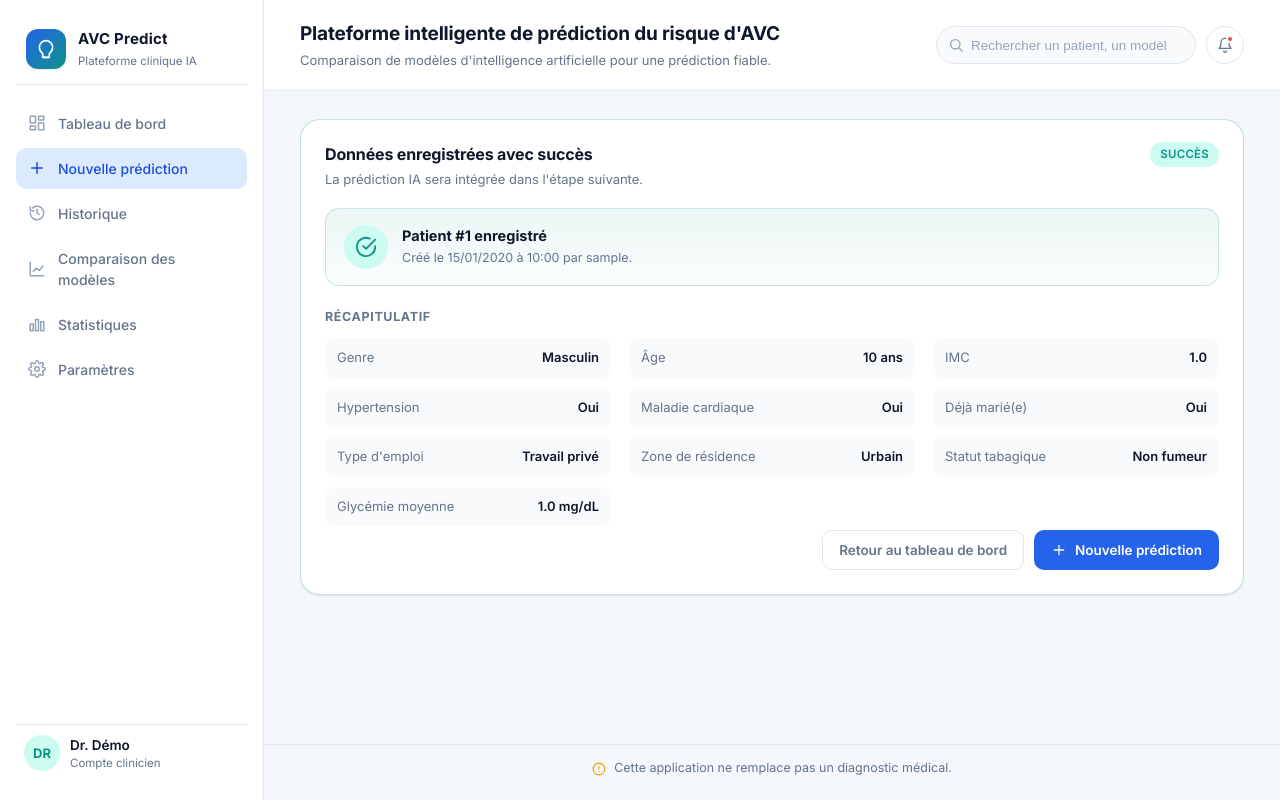
After one commit to abderahmane-code/avc-prediction-platform, a Django app: page /prediction/result/1/ in a window 1280 px wide. The commit adds this page. Run offline with Django 5.2, Linux system fonts and the light colour scheme; tables that the repository leaves empty hold one stand-in row (values such as "Sample post").

Commit message:
feat(step4): patient data form, save to DB, temporary result page
- prediction/forms.py: PatientDataForm (ModelForm) with French labels and
  French choice display mapped to model storage values (Masculin/Féminin/Autre,
  Enfant/Fonctionnaire/Travail privé/Indépendant/Sans emploi, Urbain/Rural,
  Fumeur/Ancien fumeur/Non fumeur/Inconnu, Oui/Non for booleans).
- prediction/views.py: new_prediction (GET form, POST validates + saves
  PatientData, attaches request.user when authenticated, redirects to result
  page) and result(patient_id) (renders the temporary success page with a
  recap using the same French labels).
- prediction/urls.py: /prediction/new/ + /prediction/result/<int:patient_id>/.
- avc_prediction_platform/urls.py: include prediction.urls under /prediction/.
- prediction/templates/prediction/{new,result,_field}.html: dashboard-style
  templates with the success banner 'Données enregistrées avec succès' and
  'La prédiction IA sera intégrée dans l\'étape suivante'.
- templates/base.html: sidebar 'Nouvelle prédiction' now links to
  prediction:new and is highlighted as active on /prediction/* pages.
- dashboard/templates/dashboard/dashboard.html: dashboard form CTA now points
  to /prediction/new/ ('Ouvrir le formulaire complet') instead of being a
  disabled placeholder.
- static/css/style.css: alerts, field error states, success banner, patient
  recap grid.

Verified: /prediction/new/ renders with all French labels/choices; valid POST
creates a PatientData row in PostgreSQL and 302-redirects to
/prediction/result/<id>/; result page shows 'Données enregistrées avec succès'
and 'La prédiction IA sera intégrée dans l\'étape suivante' plus the recap;
invalid POST re-renders the form with .field--error markers; /prediction/
result/9999/ correctly returns 404.

```diff
--- a/avc_prediction_platform/urls.py
+++ b/avc_prediction_platform/urls.py
@@ -8,4 +8,5 @@ urlpatterns = [
     path("admin/", admin.site.urls),
     path("", RedirectView.as_view(pattern_name="dashboard:index", permanent=False)),
     path("dashboard/", include("dashboard.urls", namespace="dashboard")),
+    path("prediction/", include("prediction.urls", namespace="prediction")),
 ]
--- a/dashboard/templates/dashboard/dashboard.html
+++ b/dashboard/templates/dashboard/dashboard.html
@@ -129,10 +129,10 @@
 
         <div class="form-actions">
           <button type="reset" class="btn btn--ghost">Réinitialiser</button>
-          <button type="submit" class="btn btn--primary" disabled title="Non connecté au modèle IA pour le moment">
+          <a href="{% url 'prediction:new' %}" class="btn btn--primary">
             <svg viewBox="0 0 24 24" fill="none" stroke="currentColor" stroke-width="2" stroke-linecap="round" stroke-linejoin="round"><path d="M5 12h14"/><path d="m13 6 6 6-6 6"/></svg>
-            Lancer la prédiction
-          </button>
+            Ouvrir le formulaire complet
+          </a>
         </div>
       </form>
     </article>
--- /dev/null
+++ b/prediction/forms.py
@@ -0,0 +1,119 @@
+"""Forms for the stroke-risk prediction workflow.
+
+The :class:`~prediction.models.PatientData` model stores values that match the
+common public stroke dataset (English categorical strings, booleans for the
+binary fields). The clinician-facing UI is in French, so this form layer
+declares French labels / choices and maps them onto the model's storage values.
+"""
+
+from __future__ import annotations
+
+from django import forms
+
+from .models import PatientData
+
+
+# Yes/No mapping shared by the three boolean fields on PatientData.
+YES_NO_CHOICES = (
+    ("1", "Oui"),
+    ("0", "Non"),
+)
+
+# French label -> stored value (matches PatientData.GENDER_CHOICES values).
+GENDER_CHOICES_FR = (
+    ("Male", "Masculin"),
+    ("Female", "Féminin"),
+    ("Other", "Autre"),
+)
+
+WORK_TYPE_CHOICES_FR = (
+    ("children", "Enfant"),
+    ("Govt_job", "Fonctionnaire"),
+    ("Private", "Travail privé"),
+    ("Self-employed", "Indépendant"),
+    ("Never_worked", "Sans emploi"),
+)
+
+RESIDENCE_TYPE_CHOICES_FR = (
+    ("Urban", "Urbain"),
+    ("Rural", "Rural"),
+)
+
+SMOKING_STATUS_CHOICES_FR = (
+    ("smokes", "Fumeur"),
+    ("formerly smoked", "Ancien fumeur"),
+    ("never smoked", "Non fumeur"),
+    ("Unknown", "Inconnu"),
+)
+
+
+class PatientDataForm(forms.ModelForm):
+    """French-labelled form for collecting one PatientData submission."""
+
+    gender = forms.ChoiceField(
+        label="Genre",
+        choices=GENDER_CHOICES_FR,
+    )
+    work_type = forms.ChoiceField(
+        label="Type d'emploi",
+        choices=WORK_TYPE_CHOICES_FR,
+    )
+    residence_type = forms.ChoiceField(
+        label="Zone de résidence",
+        choices=RESIDENCE_TYPE_CHOICES_FR,
+    )
+    smoking_status = forms.ChoiceField(
+        label="Statut tabagique",
+        choices=SMOKING_STATUS_CHOICES_FR,
+    )
+
+    hypertension = forms.TypedChoiceField(
+        label="Hypertension",
+        choices=YES_NO_CHOICES,
+        coerce=lambda v: v == "1",
+        empty_value=False,
+    )
+    heart_disease = forms.TypedChoiceField(
+        label="Maladie cardiaque",
+        choices=YES_NO_CHOICES,
+        coerce=lambda v: v == "1",
+        empty_value=False,
+    )
+    ever_married = forms.TypedChoiceField(
+        label="Déjà marié(e)",
+        choices=YES_NO_CHOICES,
+        coerce=lambda v: v == "1",
+        empty_value=False,
+    )
+
+    age = forms.FloatField(
+        label="Âge",
+        min_value=0,
+        max_value=120,
+        widget=forms.NumberInput(attrs={"step": "1", "placeholder": "ex. 54"}),
+    )
+    avg_glucose_level = forms.FloatField(
+        label="Glycémie moyenne (mg/dL)",
+        min_value=0,
+        widget=forms.NumberInput(attrs={"step": "0.1", "placeholder": "ex. 110.5"}),
+    )
+    bmi = forms.FloatField(
+        label="IMC (kg/m²)",
+        min_value=0,
+        widget=forms.NumberInput(attrs={"step": "0.1", "placeholder": "ex. 27.4"}),
+    )
+
+    class Meta:
+        model = PatientData
+        fields = (
+            "gender",
+            "age",
+            "hypertension",
+            "heart_disease",
+            "ever_married",
+            "work_type",
+            "residence_type",
+            "avg_glucose_level",
+            "bmi",
+            "smoking_status",
+        )
--- /dev/null
+++ b/prediction/templates/prediction/result.html
@@ -0,0 +1,55 @@
+{% extends "base.html" %}
+{% load static %}
+
+{% block title %}Résultat · AVC Predict{% endblock %}
+
+{% block content %}
+  <article class="card card--success" aria-labelledby="result-title">
+    <header class="card__header">
+      <div>
+        <h2 id="result-title" class="card__title">Données enregistrées avec succès</h2>
+        <p class="card__subtitle">
+          La prédiction IA sera intégrée dans l'étape suivante.
+        </p>
+      </div>
+      <span class="chip chip--teal">Succès</span>
+    </header>
+
+    <div class="success-banner">
+      <span class="success-banner__icon" aria-hidden="true">
+        <svg viewBox="0 0 24 24" fill="none" stroke="currentColor" stroke-width="2" stroke-linecap="round" stroke-linejoin="round"><path d="M22 11.08V12a10 10 0 1 1-5.93-9.14"/><path d="m9 11 3 3L22 4"/></svg>
+      </span>
+      <div>
+        <div class="success-banner__title">Patient #{{ patient.pk }} enregistré</div>
+        <div class="success-banner__sub">
+          Créé le {{ patient.created_at|date:"d/m/Y à H:i" }}
+          {% if patient.user %} par {{ patient.user.get_username }}{% endif %}.
+        </div>
+      </div>
+    </div>
+
+    <section class="patient-recap" aria-label="Récapitulatif du patient">
+      <h3 class="patient-recap__title">Récapitulatif</h3>
+      <dl class="patient-recap__grid">
+        <div><dt>Genre</dt><dd>{{ fr.gender }}</dd></div>
+        <div><dt>Âge</dt><dd>{{ patient.age|floatformat:0 }} ans</dd></div>
+        <div><dt>IMC</dt><dd>{{ patient.bmi|floatformat:1 }}</dd></div>
+        <div><dt>Hypertension</dt><dd>{% if patient.hypertension %}Oui{% else %}Non{% endif %}</dd></div>
+        <div><dt>Maladie cardiaque</dt><dd>{% if patient.heart_disease %}Oui{% else %}Non{% endif %}</dd></div>
+        <div><dt>Déjà marié(e)</dt><dd>{% if patient.ever_married %}Oui{% else %}Non{% endif %}</dd></div>
+        <div><dt>Type d'emploi</dt><dd>{{ fr.work_type }}</dd></div>
+        <div><dt>Zone de résidence</dt><dd>{{ fr.residence_type }}</dd></div>
+        <div><dt>Statut tabagique</dt><dd>{{ fr.smoking_status }}</dd></div>
+        <div><dt>Glycémie moyenne</dt><dd>{{ patient.avg_glucose_level|floatformat:1 }} mg/dL</dd></div>
+      </dl>
+    </section>
+
+    <div class="form-actions">
+      <a href="{% url 'dashboard:index' %}" class="btn btn--ghost">Retour au tableau de bord</a>
+      <a href="{% url 'prediction:new' %}" class="btn btn--primary">
+        <svg viewBox="0 0 24 24" fill="none" stroke="currentColor" stroke-width="2" stroke-linecap="round" stroke-linejoin="round"><path d="M12 5v14M5 12h14"/></svg>
+        Nouvelle prédiction
+      </a>
+    </div>
+  </article>
+{% endblock %}
--- /dev/null
+++ b/prediction/urls.py
@@ -0,0 +1,10 @@
+from django.urls import path
+
+from . import views
+
+app_name = "prediction"
+
+urlpatterns = [
+    path("new/", views.new_prediction, name="new"),
+    path("result/<int:patient_id>/", views.result, name="result"),
+]
--- a/prediction/views.py
+++ b/prediction/views.py
@@ -1,3 +1,73 @@
-from django.shortcuts import render
+from django.contrib import messages
+from django.shortcuts import get_object_or_404, redirect, render
 
-# Create your views here.
+from .forms import (
+    GENDER_CHOICES_FR,
+    RESIDENCE_TYPE_CHOICES_FR,
+    SMOKING_STATUS_CHOICES_FR,
+    WORK_TYPE_CHOICES_FR,
+    PatientDataForm,
+)
+from .models import PatientData
+
+
+def _fr_label(choices, value, fallback=""):
+    for stored, label in choices:
+        if stored == value:
+            return label
+    return fallback or value
+
+
+def new_prediction(request):
+    """Render the patient-data form and persist a valid submission.
+
+    On a valid POST the new PatientData row is saved (linked to the current
+    user when authenticated) and the user is redirected to the result page.
+    The AI prediction itself is intentionally not run here yet.
+    """
+    if request.method == "POST":
+        form = PatientDataForm(request.POST)
+        if form.is_valid():
+            patient = form.save(commit=False)
+            if request.user.is_authenticated:
+                patient.user = request.user
+            patient.save()
+            messages.success(request, "Données enregistrées avec succès.")
+            return redirect("prediction:result", patient_id=patient.pk)
+    else:
+        form = PatientDataForm()
+
+    return render(
+        request,
+        "prediction/new.html",
+        {
+            "form": form,
+            "page_title": "Nouvelle prédiction",
+            "active_nav": "new_prediction",
+        },
+    )
+
+
+def result(request, patient_id: int):
+    """Temporary success page shown after saving a PatientData record.
+
+    The real AI prediction wiring will replace the placeholder content in the
+    next step.
+    """
+    patient = get_object_or_404(PatientData, pk=patient_id)
+    fr = {
+        "gender": _fr_label(GENDER_CHOICES_FR, patient.gender),
+        "work_type": _fr_label(WORK_TYPE_CHOICES_FR, patient.work_type),
+        "residence_type": _fr_label(RESIDENCE_TYPE_CHOICES_FR, patient.residence_type),
+        "smoking_status": _fr_label(SMOKING_STATUS_CHOICES_FR, patient.smoking_status),
+    }
+    return render(
+        request,
+        "prediction/result.html",
+        {
+            "patient": patient,
+            "fr": fr,
+            "page_title": "Résultat de la prédiction",
+            "active_nav": "new_prediction",
+        },
+    )
--- a/static/css/style.css
+++ b/static/css/style.css
@@ -607,6 +607,98 @@ svg { width: 1em; height: 1em; }
 
 .chart-wrap { height: 320px; position: relative; }
 
+/* ---------- Alerts ---------- */
+
+.alerts { display: flex; flex-direction: column; gap: 8px; }
+
+.alert {
+  border-radius: 12px;
+  padding: 12px 16px;
+  font-size: 13.5px;
+  border: 1px solid var(--color-border);
+  background: var(--color-surface);
+  color: var(--color-text);
+}
+
+.alert--success { background: rgba(13, 148, 136, 0.08); border-color: rgba(13, 148, 136, 0.25); color: #0f766e; }
+.alert--error   { background: rgba(239, 68, 68, 0.08); border-color: rgba(239, 68, 68, 0.25); color: #b91c1c; }
+.alert--info    { background: var(--color-primary-soft); border-color: rgba(37, 99, 235, 0.25); color: var(--color-primary-strong); }
+
+/* ---------- Form errors / help ---------- */
+
+.field--error input,
+.field--error select { border-color: var(--color-red); box-shadow: 0 0 0 3px rgba(239, 68, 68, 0.1); }
+
+.field__help { font-size: 11.5px; color: var(--color-text-muted); }
+.field__error { font-size: 12px; color: var(--color-red); font-weight: 500; }
+
+/* ---------- Success result page ---------- */
+
+.card--success { border-color: rgba(13, 148, 136, 0.25); }
+
+.success-banner {
+  display: flex;
+  align-items: center;
+  gap: 14px;
+  padding: 16px 18px;
+  border-radius: 14px;
+  background: linear-gradient(180deg, rgba(13, 148, 136, 0.08), rgba(13, 148, 136, 0.02));
+  border: 1px solid rgba(13, 148, 136, 0.2);
+}
+
+.success-banner__icon {
+  width: 44px;
+  height: 44px;
+  border-radius: 50%;
+  background: var(--color-teal-soft);
+  color: var(--color-teal);
+  display: grid;
+  place-items: center;
+  font-size: 22px;
+  flex-shrink: 0;
+}
+
+.success-banner__title { font-weight: 700; color: var(--color-text); }
+.success-banner__sub { color: var(--color-text-muted); font-size: 12.5px; margin-top: 2px; }
+
+.patient-recap { margin-top: 22px; }
+.patient-recap__title {
+  margin: 0 0 12px;
+  font-size: 12.5px;
+  text-transform: uppercase;
+  letter-spacing: 0.05em;
+  color: var(--color-text-muted);
+  font-weight: 700;
+}
+
+.patient-recap__grid {
+  display: grid;
+  grid-template-columns: repeat(3, minmax(0, 1fr));
+  gap: 10px 18px;
+  margin: 0;
+}
+
+.patient-recap__grid > div {
+  display: flex;
+  justify-content: space-between;
+  align-items: center;
+  padding: 10px 12px;
+  border-radius: 10px;
+  background: var(--color-surface-muted);
+  font-size: 13px;
+}
+
+.patient-recap__grid dt { color: var(--color-text-muted); margin: 0; }
+.patient-recap__grid dd { margin: 0; font-weight: 600; color: var(--color-text); }
+
+@media (max-width: 900px) {
+  .patient-recap__grid { grid-template-columns: repeat(2, minmax(0, 1fr)); }
+}
+
+@media (max-width: 640px) {
+  .patient-recap__grid { grid-template-columns: 1fr; }
+}
+
 /* ---------- Footer ---------- */
 
 .disclaimer {
--- a/templates/base.html
+++ b/templates/base.html
@@ -29,7 +29,7 @@
           <svg viewBox="0 0 24 24" fill="none" stroke="currentColor" stroke-width="2" stroke-linecap="round" stroke-linejoin="round"><rect x="3" y="3" width="7" height="9"/><rect x="14" y="3" width="7" height="5"/><rect x="14" y="12" width="7" height="9"/><rect x="3" y="16" width="7" height="5"/></svg>
           <span>Tableau de bord</span>
         </a>
-        <a href="#" class="nav-item {% if active_nav == 'new_prediction' %}nav-item--active{% endif %}">
+        <a href="{% url 'prediction:new' %}" class="nav-item {% if active_nav == 'new_prediction' %}nav-item--active{% endif %}">
           <svg viewBox="0 0 24 24" fill="none" stroke="currentColor" stroke-width="2" stroke-linecap="round" stroke-linejoin="round"><path d="M12 5v14M5 12h14"/></svg>
           <span>Nouvelle prédiction</span>
         </a>
```
Also changed, not shown: prediction/templates/prediction/_field.html (added, +7 -0 lines), prediction/templates/prediction/new.html (added, +66 -0 lines).
